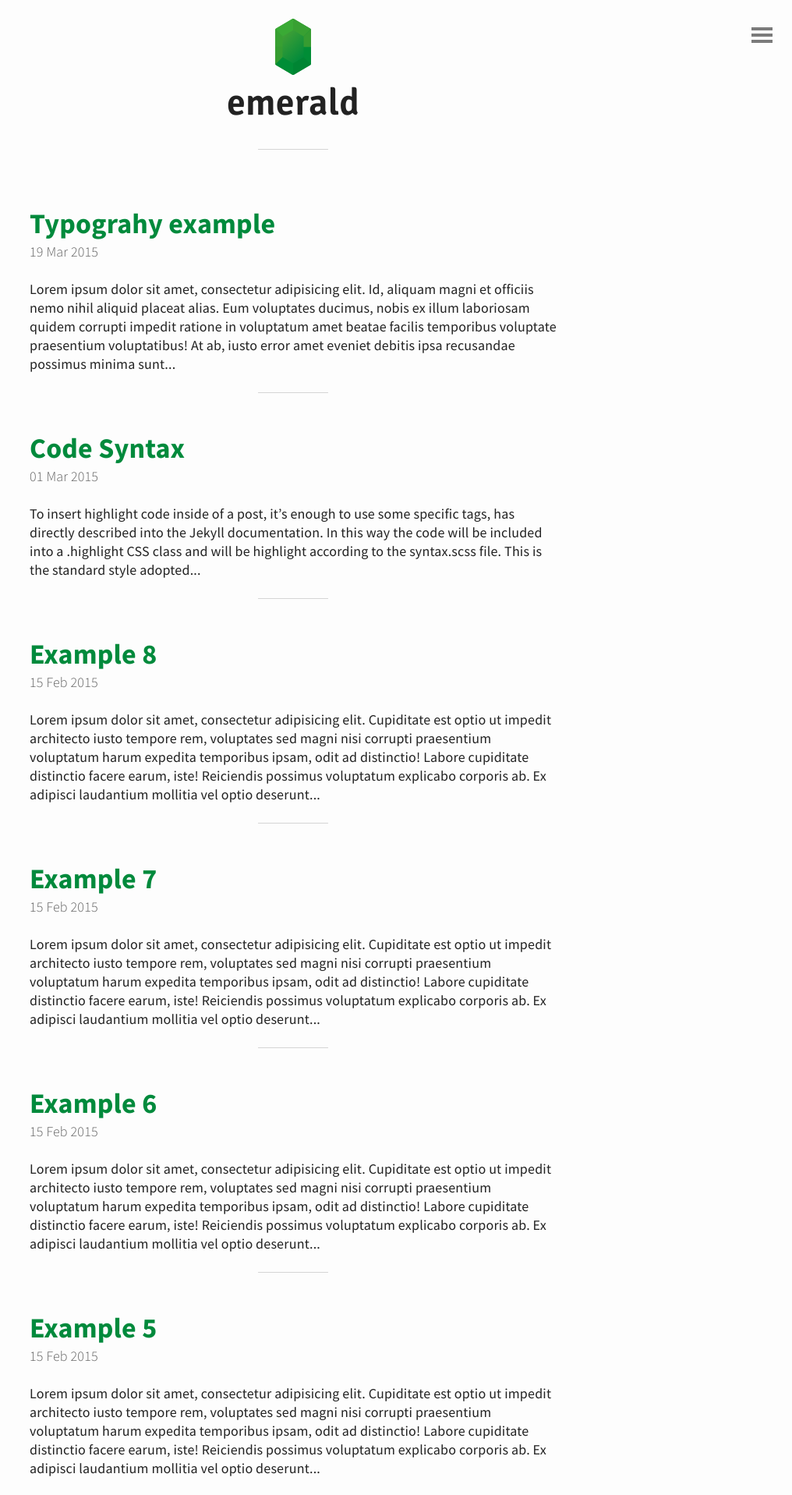
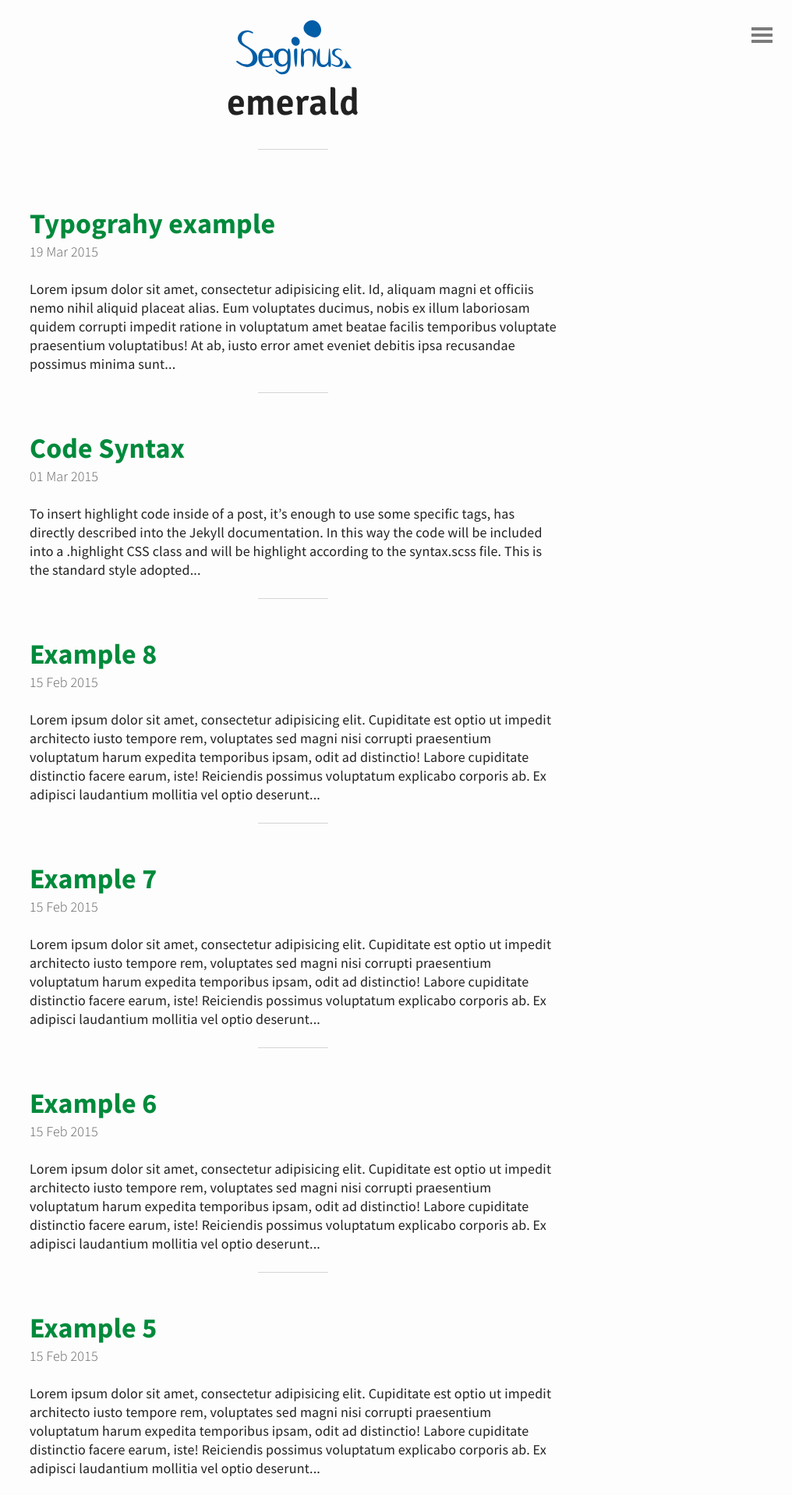
Before and after one commit to seginushq/seginushq.github.io, a Jekyll site: the page built from index.html, in a window 1280 px wide. Shown: the top 1917 px of the page at 78% size, without its empty margins (264-1280 px from the left). Built offline with Jekyll 4.4.1, drawn with Linux system fonts in a browser that asks for light colours; the list of posts is cut into pages by our own code.

Commit message:
change top logo

```diff
--- a/_includes/header.html
+++ b/_includes/header.html
@@ -1,6 +1,6 @@
 <header id="header">
-	<a href="{{ site.baseurl }}">
-		<img src="{{ "img/emerald.svg" | prepend: site.baseurl }}" alt="Emerald Logo">
-	  <h1>emerald</h1>
-	</a>
+  <a href="{{ site.baseurl }}">
+    <img src="{{ "img/seginus_logo.svg" | prepend: site.baseurl }}" alt="Emerald Logo">
+    <h1>emerald</h1>
+  </a>
 </header>
```
Also changed, not shown: img/emerald.svg (deleted), img/seginus_logo.svg (added).
